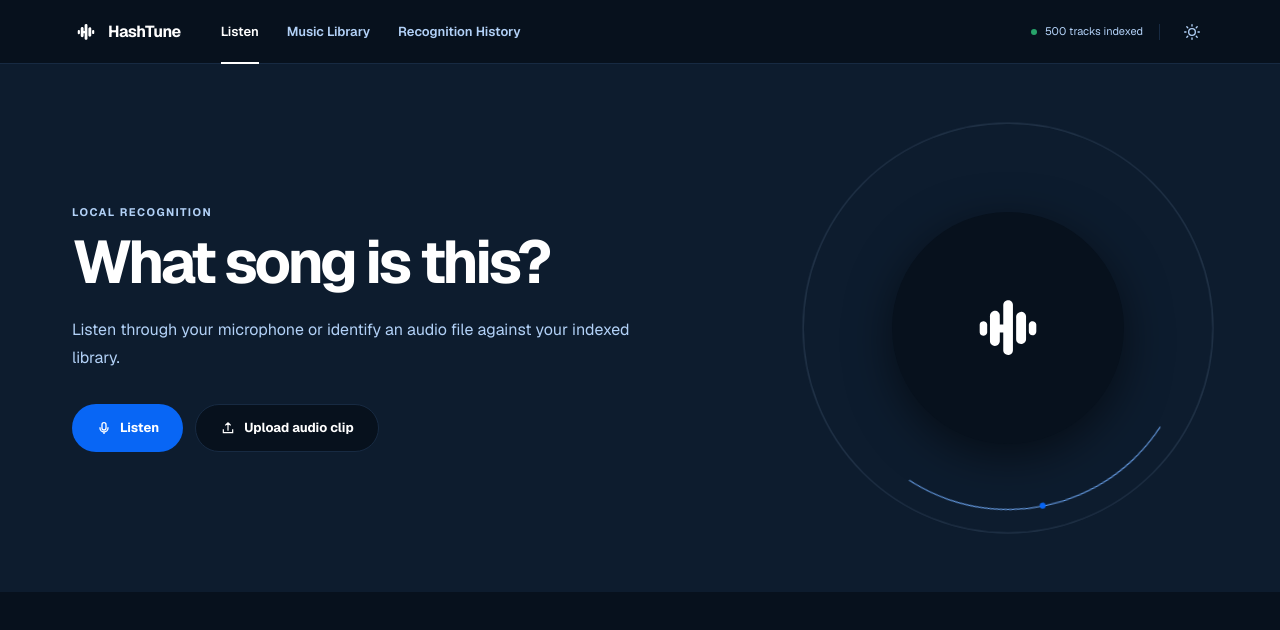
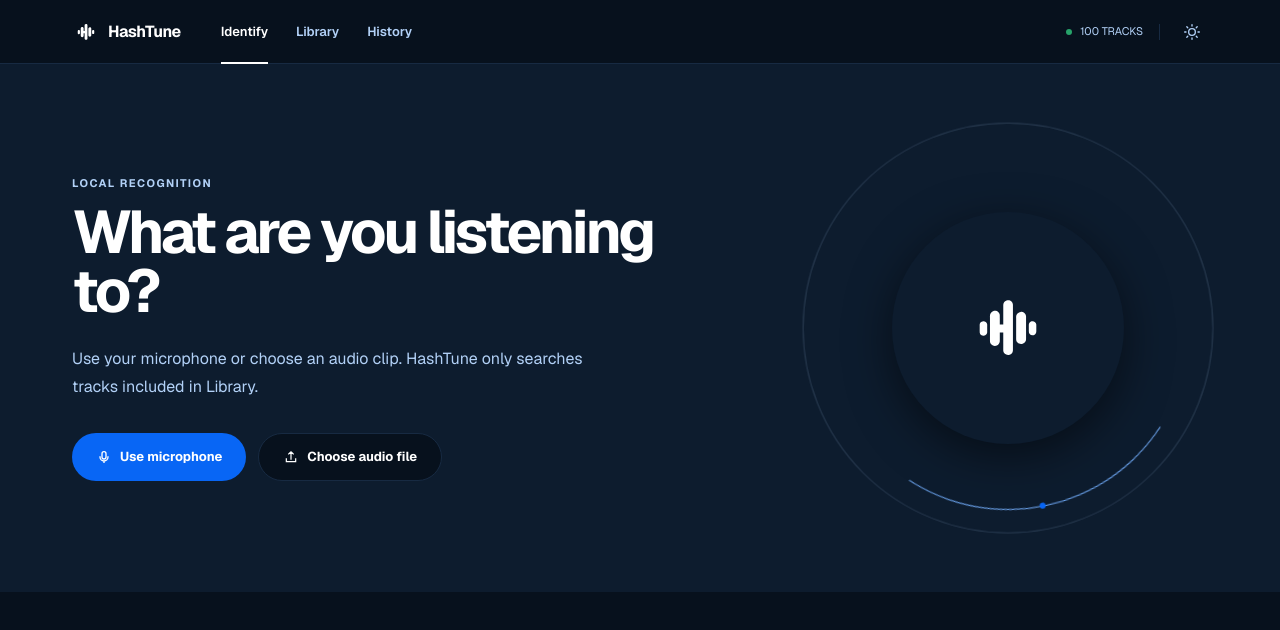
Before and after one commit to Nubet/HashTune, a Next.js app in the folder frontend/: page / in a window 1280 px wide. Both pictures are taken after a click on the button 1192 px from the left and 31 px from the top of the page. Shown: the top 630 px of the page. Built offline with nearby package versions, Linux system fonts and the light colour scheme; no server answers.

Commit message:
fix(ui): improve contrast in dark mode

```diff
--- a/frontend/app/globals.css
+++ b/frontend/app/globals.css
@@ -117,6 +117,32 @@ body {
   font-family: var(--font-geist-sans), ui-sans-serif, system-ui, sans-serif;
 }
 
+.logo-mark {
+  display: block;
+}
+
+.logo-mark-white {
+  display: none;
+}
+
+.dark .logo-mark-blue {
+  display: none;
+}
+
+.dark .logo-mark-white {
+  display: block;
+}
+
+.logo-disc {
+  background: var(--brand-white);
+  box-shadow: 0 12px 45px rgb(0 0 0 / 8%);
+}
+
+.dark .logo-disc {
+  background: #0d1c2e;
+  box-shadow: 0 12px 45px rgb(0 0 0 / 50%);
+}
+
 button {
   cursor: pointer;
 }
--- a/frontend/app/page.tsx
+++ b/frontend/app/page.tsx
@@ -36,10 +36,15 @@ function toTrack(track: ApiTrack): Track {
 
 function toRecognition(response: RecognitionResponse, source: string): Recognition {
   const track = response.track;
+  const isInvalidAudio = response.status === "INVALID_AUDIO";
   return {
     id: `${Date.now()}-${track?.id ?? "no-match"}`,
-    title: track?.title ?? "No match",
-    artist: track?.artist ?? "No matching track found",
+    title: track?.title ?? (isInvalidAudio ? "Audio could not be read" : "Nothing matched"),
+    artist:
+      track?.artist ??
+      (isInvalidAudio
+        ? "Try a different audio file."
+        : "Try a clearer clip or add this track to your library."),
     score: response.confidence == null ? "--" : `${Math.round(response.confidence * 100)}%`,
     time: "Just now",
     source,
@@ -55,8 +60,8 @@ function toHistoryItem(item: ApiHistoryItem): Recognition {
   const track = item.track;
   return {
     id: item.id,
-    title: track?.title ?? "No match",
-    artist: track?.artist ?? "No matching track found",
+    title: track?.title ?? "Nothing matched",
+    artist: track?.artist ?? "No track from your library matched this search.",
     score: item.confidence == null ? "--" : `${Math.round(item.confidence * 100)}%`,
     time: new Date(item.createdAt).toLocaleString("pl-PL"),
     source: item.source,
@@ -86,7 +91,7 @@ export default function Home() {
       setRecognition(result);
       if (result.status === "MATCHED") setHistory((current) => [result, ...current]);
     } catch (reason) {
-      setError(reason instanceof Error ? reason.message : "Recognition failed");
+      setError(reason instanceof Error ? reason.message : "We couldn't identify that audio.");
     }
   }
 
@@ -99,7 +104,7 @@ export default function Home() {
         .listTracks()
         .then((loadedTracks) => setTracks(loadedTracks.map(toTrack)))
         .catch((reason: unknown) =>
-          setError(reason instanceof Error ? reason.message : "Could not load library"),
+          setError(reason instanceof Error ? reason.message : "We couldn't load your library."),
         );
     }
 
@@ -108,7 +113,7 @@ export default function Home() {
         .history()
         .then((loadedHistory) => setHistory(loadedHistory.map(toHistoryItem)))
         .catch((reason: unknown) =>
-          setError(reason instanceof Error ? reason.message : "Could not load history"),
+          setError(reason instanceof Error ? reason.message : "We couldn't load your search history."),
         );
     }
   }
@@ -119,9 +124,9 @@ export default function Home() {
       setIndexProgress(0);
       await musicApi.uploadAndIndex(files, setIndexProgress);
       setTracks((await musicApi.listTracks()).map(toTrack));
-      showToast("Library updated");
+      showToast("Library is ready");
     } catch (reason) {
-      setError(reason instanceof Error ? reason.message : "Could not index files");
+      setError(reason instanceof Error ? reason.message : "We couldn't add those files.");
     } finally {
       setIndexProgress(null);
     }
@@ -131,9 +136,9 @@ export default function Home() {
     try {
       await musicApi.removeTrack(id);
       setTracks((current) => current.filter((track) => track.id !== id));
-      showToast("Track removed");
+      showToast("Track removed from your library");
     } catch (reason) {
-      setError(reason instanceof Error ? reason.message : "Could not remove track");
+      setError(reason instanceof Error ? reason.message : "We couldn't remove that track.");
     }
   }
 
@@ -142,9 +147,9 @@ export default function Home() {
       const job = await musicApi.reindexTrack(id);
       await musicApi.waitForIndexing(job.id);
       setTracks((await musicApi.listTracks()).map(toTrack));
-      showToast("Fingerprint regenerated");
+      showToast("Track is ready to identify");
     } catch (reason) {
-      setError(reason instanceof Error ? reason.message : "Could not reindex track");
+      setError(reason instanceof Error ? reason.message : "We couldn't refresh that track.");
     }
   }
 
@@ -154,7 +159,7 @@ export default function Home() {
       setHistory([]);
       return true;
     } catch (reason) {
-      setError(reason instanceof Error ? reason.message : "Could not clear history");
+      setError(reason instanceof Error ? reason.message : "We couldn't clear your search history.");
       return false;
     }
   }
@@ -169,7 +174,7 @@ export default function Home() {
           </div>
         )}
         {page === "listen" && (
-          <ListenView recognition={recognition} onRecognize={recognize} error={error} />
+          <ListenView recognition={recognition} onRecognize={recognize} />
         )}
         {page === "library" && (
           <LibraryView
--- a/frontend/components/Header.tsx
+++ b/frontend/components/Header.tsx
@@ -4,9 +4,9 @@ export type Page = "listen" | "library" | "history";
 
 export function Header({ page, onPageChange }: { page: Page; onPageChange: (page: Page) => void }) {
   const links: { id: Page; label: string }[] = [
-    { id: "listen", label: "Listen" },
-    { id: "library", label: "Music Library" },
-    { id: "history", label: "Recognition History" },
+    { id: "listen", label: "Identify" },
+    { id: "library", label: "Library" },
+    { id: "history", label: "History" },
   ];
   return (
     <header className="h-16 border-b border-line bg-canvas">
@@ -16,13 +16,13 @@ export function Header({ page, onPageChange }: { page: Page; onPageChange: (page
             src="/hashtune-logo-blue.svg"
             alt=""
             aria-hidden="true"
-            className="size-7 dark:hidden"
+            className="logo-mark logo-mark-blue size-7"
           />
           <img
             src="/hashtune-logo-white.svg"
             alt=""
             aria-hidden="true"
-            className="size-7 hidden dark:block"
+            className="logo-mark logo-mark-white size-7"
           />
           HashTune
         </div>
@@ -40,7 +40,7 @@ export function Header({ page, onPageChange }: { page: Page; onPageChange: (page
         <div className="ml-auto flex items-center gap-4 text-[11px] text-muted">
           <div className="flex items-center gap-2">
             <i className="size-1.5 rounded-full bg-success" />
-            500 tracks indexed
+            100 TRACKS
           </div>
           <div className="h-4 w-px bg-line" />
           <ThemeToggle />
--- a/frontend/components/HistoryView.tsx
+++ b/frontend/components/HistoryView.tsx
@@ -15,8 +15,8 @@ export function HistoryView({
       <div className="mx-auto max-w-[1200px] px-6 py-14 lg:px-8">
         <div className="flex items-end justify-between">
           <div>
-            <SectionLabel>Recognition log</SectionLabel>
-            <h1 className="mt-1 text-[40px] font-bold tracking-[-.045em]">Recognition History</h1>
+            <SectionLabel>Your activity</SectionLabel>
+            <h1 className="mt-1 text-[40px] font-bold tracking-[-.045em]">Search history</h1>
           </div>
           <button
             className="text-[12px] font-bold text-brand"
@@ -24,7 +24,7 @@ export function HistoryView({
               if (await onClear()) onToast("History cleared");
             }}
           >
-            Clear history
+             Clear history
           </button>
         </div>
         <div className="mt-8 border-t border-line">
@@ -40,12 +40,16 @@ export function HistoryView({
                   <div className="text-[12px] text-muted">{item.artist}</div>
                 </div>
                 <span className="text-[12px]">{item.score}</span>
-                <span className="text-[12px] text-muted">{item.source}</span>
+                <span className="text-[12px] text-muted">
+                  {item.source === "MICROPHONE" ? "Microphone" : "Audio file"}
+                </span>
                 <span className="text-right text-[12px] text-muted">{item.time}</span>
               </div>
             ))
           ) : (
-            <div className="py-24 text-center text-[14px] text-muted">No recognitions yet.</div>
+            <div className="py-24 text-center text-[14px] text-muted">
+              Your identified tracks will appear here.
+            </div>
           )}
         </div>
       </div>
--- a/frontend/components/LibraryView.tsx
+++ b/frontend/components/LibraryView.tsx
@@ -2,6 +2,13 @@ import { useState } from "react";
 import type { Track } from "../lib/music";
 import { MoreIcon } from "./icons";
 import { Button, SectionLabel } from "./ui";
+
+function statusLabel(status: string) {
+  if (status === "INDEXED") return "Ready";
+  if (status === "PROCESSING") return "Preparing";
+  if (status === "FAILED") return "Needs attention";
+  return "Waiting";
+}
 
 export function LibraryView({
   tracks,
@@ -30,16 +37,19 @@ export function LibraryView({
       <div className="mx-auto max-w-[1200px] px-6 py-14 lg:px-8">
         <div className="flex flex-col items-start justify-between gap-5 sm:flex-row sm:items-end">
           <div>
-            <SectionLabel>Fingerprint database</SectionLabel>
-            <h1 className="mt-1 text-[40px] font-bold tracking-[-.045em]">Music Library</h1>
+            <SectionLabel>Your collection</SectionLabel>
+            <h1 className="mt-1 text-[40px] font-bold tracking-[-.045em]">Library</h1>
             <p className="mt-3 text-[14px] text-muted">
-              {tracks.length} tracks · {indexedCount} indexed · {pendingCount} pending
-              {failedCount > 0 ? ` · ${failedCount} failed` : ""}
+              {tracks.length === 0
+                ? "Add music to start identifying tracks."
+                : `${tracks.length} ${tracks.length === 1 ? "track" : "tracks"} · ${indexedCount} ready`}
+              {pendingCount > 0 ? ` · ${pendingCount} being prepared` : ""}
+              {failedCount > 0 ? ` · ${failedCount} need attention` : ""}
             </p>
           </div>
           <div className="flex gap-2">
             <Button onClick={() => document.getElementById("library-files")?.click()}>
-              Add files
+              Add audio
             </Button>
             <Button
               variant="primary"
@@ -68,7 +78,7 @@ export function LibraryView({
         {indexingProgress !== null && (
           <div className="mt-7 bg-subtle px-5 py-4">
             <div className="flex justify-between text-[12px] font-semibold">
-              <span>Creating fingerprints…</span>
+              <span>Preparing your library…</span>
               <span>{indexingProgress}%</span>
             </div>
             <div className="mt-3 h-1 bg-line">
@@ -78,8 +88,8 @@ export function LibraryView({
               />
             </div>
             <div className="mt-3 flex justify-between text-[9px] text-muted">
-              <span>Reading audio</span>
-              <span>Spectrogram → peaks → hashes → database</span>
+              <span>Processing audio</span>
+              <span>Your tracks will be ready to identify shortly</span>
             </div>
           </div>
         )}
@@ -92,7 +102,7 @@ export function LibraryView({
             value={query}
             onChange={(event) => setQuery(event.target.value)}
             className="w-full border-0 bg-transparent py-4 text-[14px] outline-none placeholder:text-muted"
-            placeholder="Search title or artist"
+            placeholder="Search your library"
           />
           <span className="hidden text-[11px] text-muted sm:block">TITLE / ARTIST / DURATION</span>
         </div>
@@ -108,7 +118,11 @@ export function LibraryView({
                 <div className="mt-1 text-[12px] text-muted">{track.artist}</div>
               </div>
               <span className="text-[12px] text-muted">{track.duration}</span>
-              <span className="text-[10px] font-bold text-success">{track.status}</span>
+              <span
+                className={`text-[10px] font-bold ${track.status === "FAILED" ? "text-red-600" : track.status === "INDEXED" ? "text-success" : "text-muted"}`}
+              >
+                {statusLabel(track.status)}
+              </span>
               <div className="relative">
                 <button
                   className="grid size-7 place-items-center text-muted"
@@ -126,7 +140,7 @@ export function LibraryView({
                         void onReindex(track.id);
                       }}
                     >
-                      Regenerate fingerprint
+                      Reprocess audio
                     </button>
                     <button
                       className="block w-full px-3 py-2 text-left text-[11px] text-red-500 hover:bg-subtle"
@@ -135,7 +149,7 @@ export function LibraryView({
                         void onRemove(track.id);
                       }}
                     >
-                      Remove from library
+                      Remove track
                     </button>
                   </div>
                 )}
--- a/frontend/components/ListenView.tsx
+++ b/frontend/components/ListenView.tsx
@@ -7,11 +7,9 @@ import { Button, SectionLabel } from "./ui";
 export function ListenView({
   recognition,
   onRecognize,
-  error,
 }: {
   recognition: Recognition | null;
   onRecognize: (file: File, source: "MICROPHONE" | "AUDIO_FILE") => Promise<void>;
-  error: string;
 }) {
   const [isListening, setIsListening] = useState(false);
   const [fileName, setFileName] = useState("");
@@ -47,24 +45,24 @@ export function ListenView({
   return (
     <>
       <section className="bg-subtle">
-        <div className="mx-auto grid min-h-[520px] max-w-[1200px] grid-cols-1 items-center gap-12 px-6 py-16 lg:grid-cols-[1fr_400px] lg:gap-20 lg:px-8">
+        <div className="mx-auto grid min-h-130 max-w-300 grid-cols-1 items-center gap-12 px-6 py-16 lg:grid-cols-[1fr_400px] lg:gap-20 lg:px-8">
           <div>
             <SectionLabel>Local recognition</SectionLabel>
-            <h1 className="mt-3 max-w-[620px] text-[clamp(44px,5vw,60px)] font-bold leading-[.98] tracking-[-.055em]">
+            <h1 className="mt-3 max-w-155 text-[clamp(44px,5vw,60px)] font-bold leading-[.98] tracking-[-.055em]">
               {isListening
                 ? "Listening…"
                 : recognition?.status === "MATCHED"
                   ? "Song identified"
-                  : "What song is this?"}
+                  : "What are you listening to?"}
             </h1>
-            <p className="mt-6 max-w-[560px] text-[16px] leading-7 text-muted">
+            <p className="mt-6 max-w-140 text-[16px] leading-7 text-muted">
               {isListening
                 ? fileName
-                  ? "Extracting a fingerprint from the selected clip."
+                  ? "Checking the clip against the library."
                   : "Capturing a short sample from your microphone."
                 : recognition?.status === "MATCHED"
-                  ? "Strong fingerprint alignment found in your local library."
-                  : "Listen through your microphone or identify an audio file against your indexed library."}
+                  ? "This track matches something in library."
+                  : "Use your microphone or choose an audio clip. HashTune only searches tracks included in Library."}
             </p>
             <div className="mt-8 flex flex-wrap gap-3">
               <Button
@@ -73,14 +71,14 @@ export function ListenView({
                 disabled={isListening}
               >
                 <MicIcon />
-                {isListening ? "Listening" : "Listen"}
+                {isListening ? "Checking…" : "Use microphone"}
               </Button>
               <Button
                 onClick={() => document.getElementById("sample-input")?.click()}
                 disabled={isListening}
               >
                 <UploadIcon />
-                Upload audio clip
+                Choose audio file
               </Button>
               <input
                 id="sample-input"
@@ -94,13 +92,12 @@ export function ListenView({
               />
             </div>
             {fileName && <div className="mt-3 text-[12px] text-muted">{fileName}</div>}
-            {error && <div className="mt-3 text-[12px] text-red-600">{error}</div>}
             {isListening && (
-              <div className="mt-5 flex h-6 items-center gap-[3px]" aria-label="Recognizing audio">
+              <div className="mt-5 flex h-6 items-center gap-0.75" aria-label="Recognizing audio">
                 {Array.from({ length: 28 }, (_, index) => (
                   <i
                     key={index}
-                    className="animate-wave block w-[2px] rounded-full bg-brand"
+                    className="animate-wave block w-0.5 rounded-full bg-brand"
                     style={{
                       height: `${6 + (index % 8) * 2}px`,
                       animationDelay: `${-index * 0.04}s`,
@@ -112,21 +109,21 @@ export function ListenView({
           </div>
           <div className="relative mx-auto size-[min(400px,75vw)]">
             <div className="animate-breathe absolute inset-0 rounded-full border border-pale-blue/20" />
-            <div className="animate-orbit absolute inset-[18px] rounded-full border border-transparent border-t-light-blue">
-              <i className="absolute -top-[3px] left-1/2 size-1.5 rounded-full bg-brand" />
+            <div className="animate-orbit absolute inset-4.5 rounded-full border border-transparent border-t-light-blue">
+              <i className="absolute -top-0.75 left-1/2 size-1.5 rounded-full bg-brand" />
             </div>
-            <div className="absolute inset-[21%] grid place-items-center rounded-full bg-canvas shadow-[0_12px_45px_rgba(0,0,0,.08)] dark:shadow-[0_12px_45px_rgba(0,0,0,.5)]">
+            <div className="logo-disc absolute inset-[21%] grid place-items-center rounded-full">
               <img
                 src="/hashtune-logo-blue.svg"
                 alt=""
                 aria-hidden="true"
-                className="size-24 dark:hidden"
+                className="logo-mark logo-mark-blue size-24"
               />
               <img
                 src="/hashtune-logo-white.svg"
                 alt=""
                 aria-hidden="true"
-                className="size-24 hidden dark:block"
+                className="logo-mark logo-mark-white size-24"
               />
             </div>
           </div>
--- a/frontend/components/RecognitionResult.tsx
+++ b/frontend/components/RecognitionResult.tsx
@@ -3,6 +3,8 @@ import type { Recognition } from "../lib/music";
 
 export function RecognitionResult({ recognition }: { recognition: Recognition }) {
   const [detailsOpen, setDetailsOpen] = useState(false);
+  const isMatch = recognition.status === "MATCHED";
+  const isInvalidAudio = recognition.status === "INVALID_AUDIO";
 
   return (
     <div className="border-b border-line bg-canvas">
@@ -15,8 +17,8 @@ export function RecognitionResult({ recognition }: { recognition: Recognition })
             AM
           </div>
           <div>
-            <div className="text-[11px] font-bold uppercase tracking-[.1em] text-success">
-              {recognition.status === "MATCHED" ? `Match found · ${recognition.score}` : "No match"}
+            <div className={`text-[11px] font-bold uppercase tracking-[.1em] ${isMatch ? "text-success" : "text-muted"}`}>
+              {isMatch ? `Match found · ${recognition.score}` : isInvalidAudio ? "Audio not readable" : "No match"}
             </div>
             <div className="mt-1 text-[28px] font-bold tracking-[-.035em]">{recognition.title}</div>
             <div className="text-[14px] text-muted">{recognition.artist}</div>
@@ -31,7 +33,7 @@ export function RecognitionResult({ recognition }: { recognition: Recognition })
               </div>
             </div>
             <div>
-              <small className="text-[10px] uppercase text-muted">Recognition</small>
+              <small className="text-[10px] uppercase text-muted">Search time</small>
               <div className="text-[14px] font-semibold">
                 {recognition.recognitionTimeMs
                   ? `${(recognition.recognitionTimeMs / 1000).toFixed(2)} s`
@@ -44,12 +46,12 @@ export function RecognitionResult({ recognition }: { recognition: Recognition })
           className="mt-5 text-[10px] font-bold text-brand"
           onClick={() => setDetailsOpen(!detailsOpen)}
         >
-          {detailsOpen ? "Hide match details" : "Show match details"}
+          {detailsOpen ? "Hide details" : "View details"}
         </button>
         {detailsOpen && (
           <div className="mt-4 grid grid-cols-2 gap-y-3 border-t border-line pt-4 text-[10px] sm:grid-cols-4">
             <div>
-              <span className="text-muted">Sample</span>
+              <span className="text-muted">Sample length</span>
               <b className="ml-2">
                 {recognition.sampleDurationMs
                   ? `${(recognition.sampleDurationMs / 1000).toFixed(1)} s`
@@ -57,16 +59,20 @@ export function RecognitionResult({ recognition }: { recognition: Recognition })
               </b>
             </div>
             <div>
-              <span className="text-muted">Hash matches</span>
-              <b className="ml-2">--</b>
+              <span className="text-muted">Confidence</span>
+              <b className="ml-2">{recognition.score}</b>
             </div>
             <div>
-              <span className="text-muted">Offset cluster</span>
-              <b className="ml-2">--</b>
+              <span className="text-muted">Track position</span>
+              <b className="ml-2">
+                {recognition.matchedAtMs
+                  ? `${Math.floor(recognition.matchedAtMs / 60000)}:${String(Math.floor(recognition.matchedAtMs / 1000) % 60).padStart(2, "0")}`
+                  : "--:--"}
+              </b>
             </div>
             <div>
               <span className="text-muted">Source</span>
-              <b className="ml-2">{recognition.source}</b>
+              <b className="ml-2">{recognition.source === "MICROPHONE" ? "Microphone" : "Audio file"}</b>
             </div>
           </div>
         )}
```
